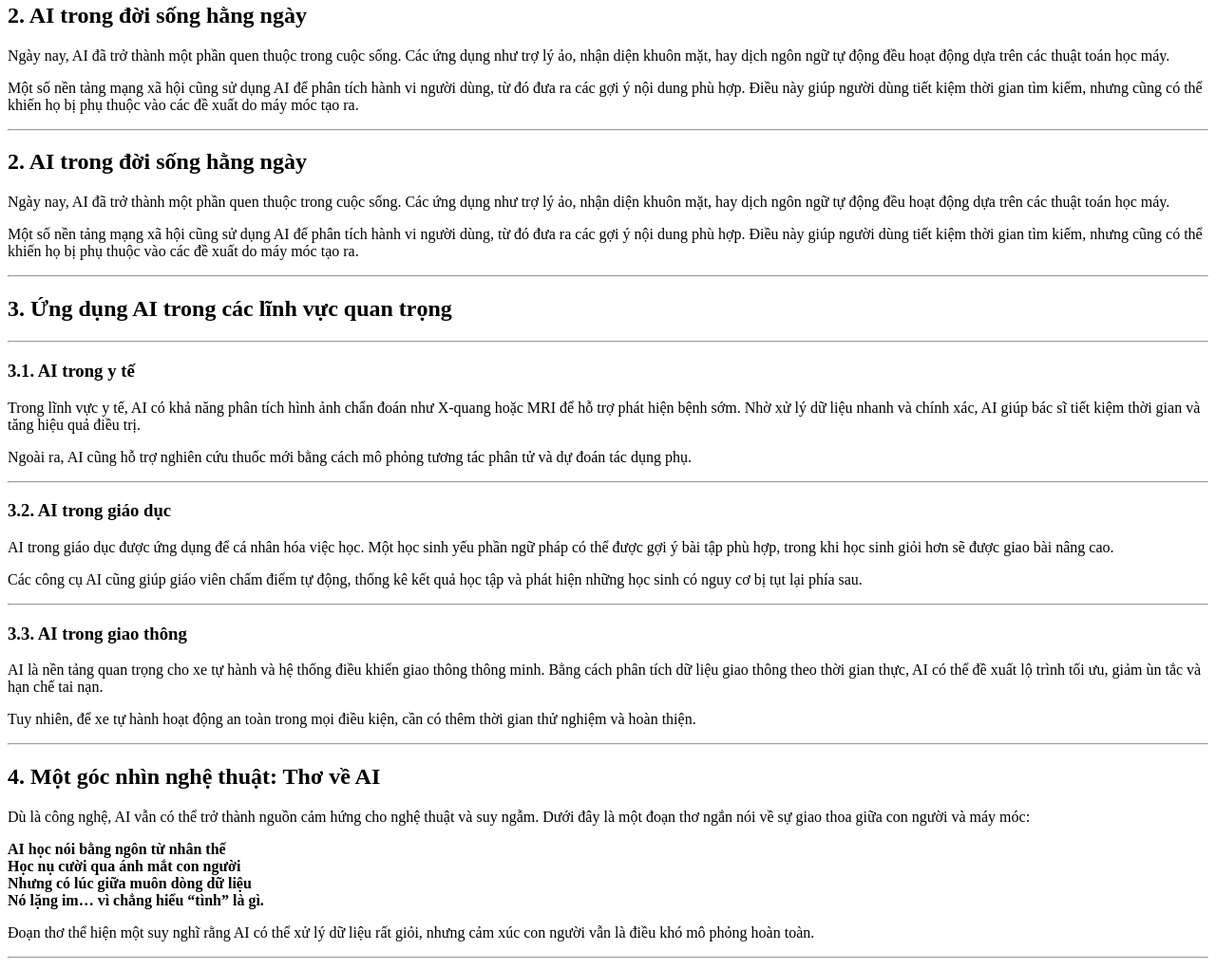
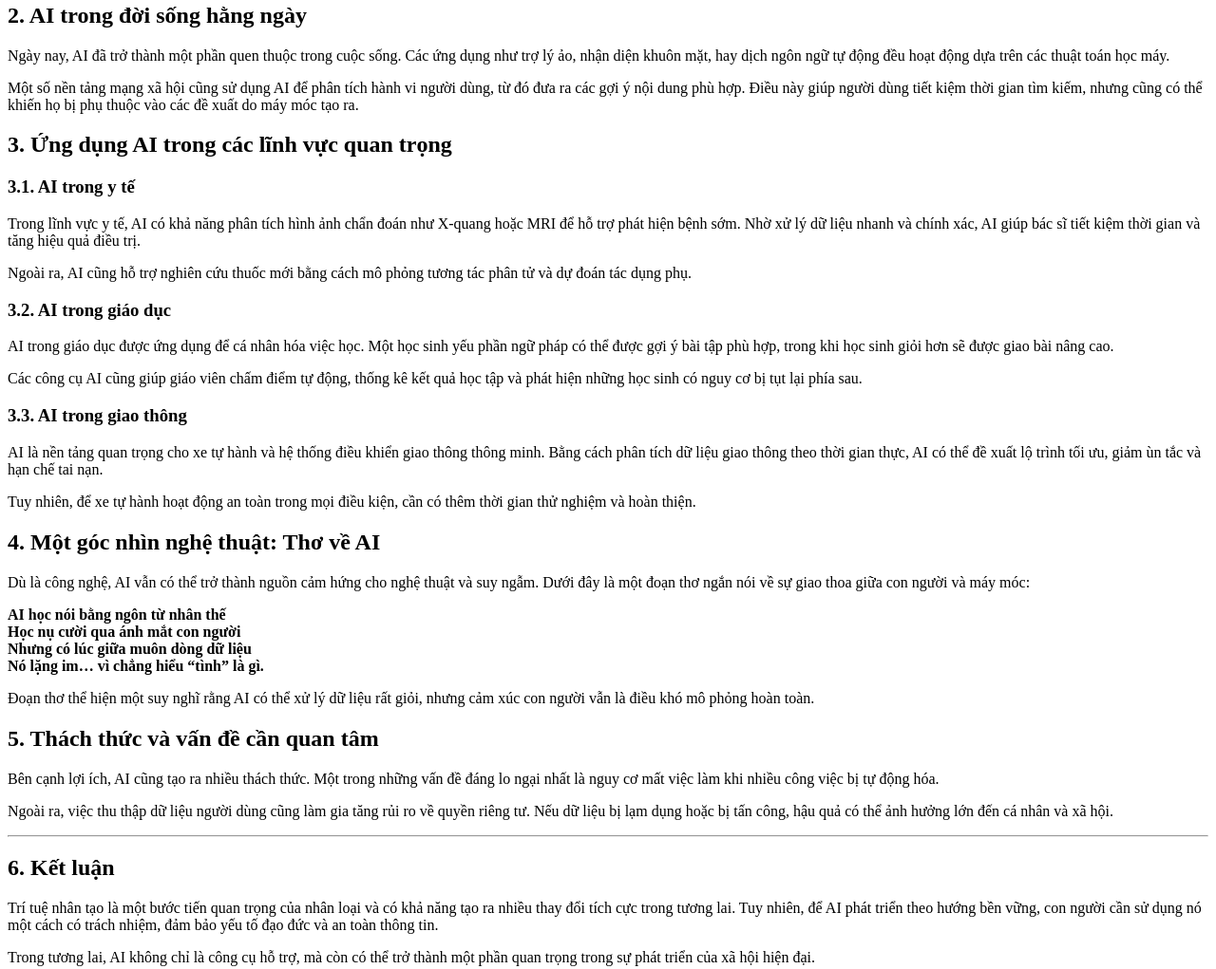
Before and after one commit to vinhnvp/F8_K19-HomeWork, a plain HTML site: page BaiTapBuoi3/baitap1.html in a window 1280 px wide. Shown: the part 236-1257 px from the top of the page at 95% size. Drawn offline with Linux system fonts and the light colour scheme.

Commit message:
Fix structure in baitap1.html

```diff
--- a/BaiTapBuoi3/baitap1.html
+++ b/BaiTapBuoi3/baitap1.html
@@ -7,61 +7,52 @@
 <body>
     <h1>Trí tuệ Nhân tạo và Cuộc sống Hiện đại: Cơ hội và Thách thức</h1>
     <hr>
+
     <h2>1. Giới thiệu</h2>
         <p>Trí tuệ nhân tạo (AI) đang ngày càng trở nên phổ biến và xuất hiện trong nhiều hoạt động thường ngày của con người.
             Không chỉ dừng lại ở việc hỗ trợ tìm kiếm thông tin hay đề xuất nội dung giải trí, AI còn góp phần thay đổi cách con
             người làm việc, học tập và chăm sóc sức khỏe.</p>
         <p>Sự phát triển nhanh chóng của công nghệ này tạo ra nhiều cơ hội mới, nhưng đồng thời cũng đặt ra những vấn đề cần
             được cân nhắc, đặc biệt là về đạo đức và an toàn dữ liệu.</p>
+
     <h2>2. AI trong đời sống hằng ngày</h2>
         <p>Ngày nay, AI đã trở thành một phần quen thuộc trong cuộc sống. Các ứng dụng như trợ lý ảo, nhận diện khuôn mặt, hay
             dịch ngôn ngữ tự động đều hoạt động dựa trên các thuật toán học máy.</p>
         <p>Một số nền tảng mạng xã hội cũng sử dụng AI để phân tích hành vi người dùng, từ đó đưa ra các gợi ý nội dung phù hợp.
             Điều này giúp người dùng tiết kiệm thời gian tìm kiếm, nhưng cũng có thể khiến họ bị phụ thuộc vào các đề xuất do
             máy móc tạo ra.</p>
-    <hr>
-    <h2>2. AI trong đời sống hằng ngày</h2>
-        <p>Ngày nay, AI đã trở thành một phần quen thuộc trong cuộc sống. Các ứng dụng như trợ lý ảo, nhận diện khuôn mặt, hay
-            dịch ngôn ngữ tự động đều hoạt động dựa trên các thuật toán học máy.</p>
-        <p>Một số nền tảng mạng xã hội cũng sử dụng AI để phân tích hành vi người dùng, từ đó đưa ra các gợi ý nội dung phù hợp.
-            Điều này giúp người dùng tiết kiệm thời gian tìm kiếm, nhưng cũng có thể khiến họ bị phụ thuộc vào các đề xuất do
-            máy móc tạo ra.</p>
-    <hr>
+
     <h2>3. Ứng dụng AI trong các lĩnh vực quan trọng</h2>
-    <hr>
     <h3>3.1. AI trong y tế</h3>
         <p>Trong lĩnh vực y tế, AI có khả năng phân tích hình ảnh chẩn đoán như X-quang hoặc MRI để hỗ trợ phát hiện bệnh sớm.
             Nhờ xử lý dữ liệu nhanh và chính xác, AI giúp bác sĩ tiết kiệm thời gian và tăng hiệu quả điều trị.</p>
         <p>Ngoài ra, AI cũng hỗ trợ nghiên cứu thuốc mới bằng cách mô phỏng tương tác phân tử và dự đoán tác dụng phụ.</p>
-        <hr>
     <h3>3.2. AI trong giáo dục</h3>
         <p>AI trong giáo dục được ứng dụng để cá nhân hóa việc học. Một học sinh yếu phần ngữ pháp có thể được gợi ý bài tập phù
             hợp, trong khi học sinh giỏi hơn sẽ được giao bài nâng cao.</p>
         <p>Các công cụ AI cũng giúp giáo viên chấm điểm tự động, thống kê kết quả học tập và phát hiện những học sinh có nguy cơ
             bị tụt lại phía sau.</p>
-        <hr>
     <h3>3.3. AI trong giao thông</h3>
         <p>AI là nền tảng quan trọng cho xe tự hành và hệ thống điều khiển giao thông thông minh. Bằng cách phân tích dữ liệu
             giao thông theo thời gian thực, AI có thể đề xuất lộ trình tối ưu, giảm ùn tắc và hạn chế tai nạn.</p>
         <p>Tuy nhiên, để xe tự hành hoạt động an toàn trong mọi điều kiện, cần có thêm thời gian thử nghiệm và hoàn thiện.</p>
-    <hr>
+
     <h2>4. Một góc nhìn nghệ thuật: Thơ về AI</h2>
         <p>Dù là công nghệ, AI vẫn có thể trở thành nguồn cảm hứng cho nghệ thuật và suy ngẫm. Dưới đây là một đoạn thơ ngắn nói
             về sự giao thoa giữa con người và máy móc:</p>
-        <p>
-            <b>AI học nói bằng ngôn từ nhân thế <br>
+        <p><b>AI học nói bằng ngôn từ nhân thế <br>
         Học nụ cười qua ánh mắt con người <br>
         Nhưng có lúc giữa muôn dòng dữ liệu <br>
-                Nó lặng im… vì chẳng hiểu “tình” là gì.</b>
-        </p>
+        Nó lặng im… vì chẳng hiểu “tình” là gì.</b></p>
         <p>Đoạn thơ thể hiện một suy nghĩ rằng AI có thể xử lý dữ liệu rất giỏi, nhưng cảm xúc con người vẫn là điều khó mô
             phỏng hoàn toàn.</p>
-    <hr>
+
     <h2>5. Thách thức và vấn đề cần quan tâm</h2>
         <p>Bên cạnh lợi ích, AI cũng tạo ra nhiều thách thức. Một trong những vấn đề đáng lo ngại nhất là nguy cơ mất việc làm
             khi nhiều công việc bị tự động hóa.</p>
         <p>Ngoài ra, việc thu thập dữ liệu người dùng cũng làm gia tăng rủi ro về quyền riêng tư. Nếu dữ liệu bị lạm dụng hoặc
             bị tấn công, hậu quả có thể ảnh hưởng lớn đến cá nhân và xã hội.</p>
+
     <hr>
     <h2>6. Kết luận</h2>
         <p>Trí tuệ nhân tạo là một bước tiến quan trọng của nhân loại và có khả năng tạo ra nhiều thay đổi tích cực trong tương
```
Lines whose indentation alone changed are shown as unchanged.
